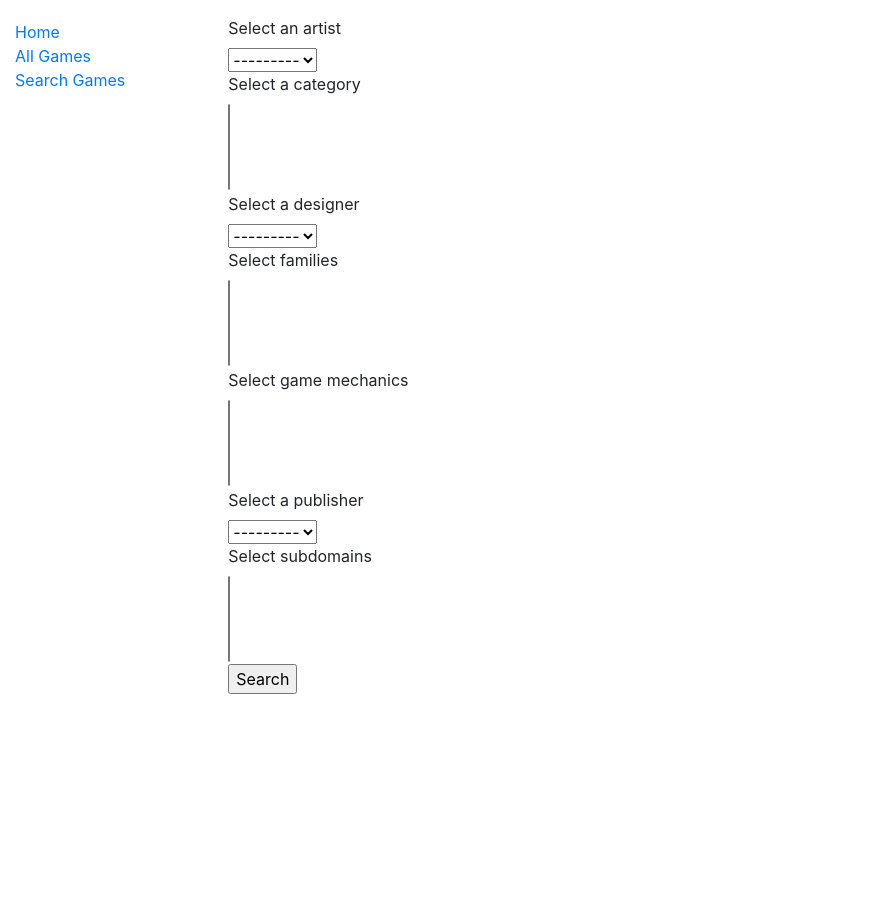
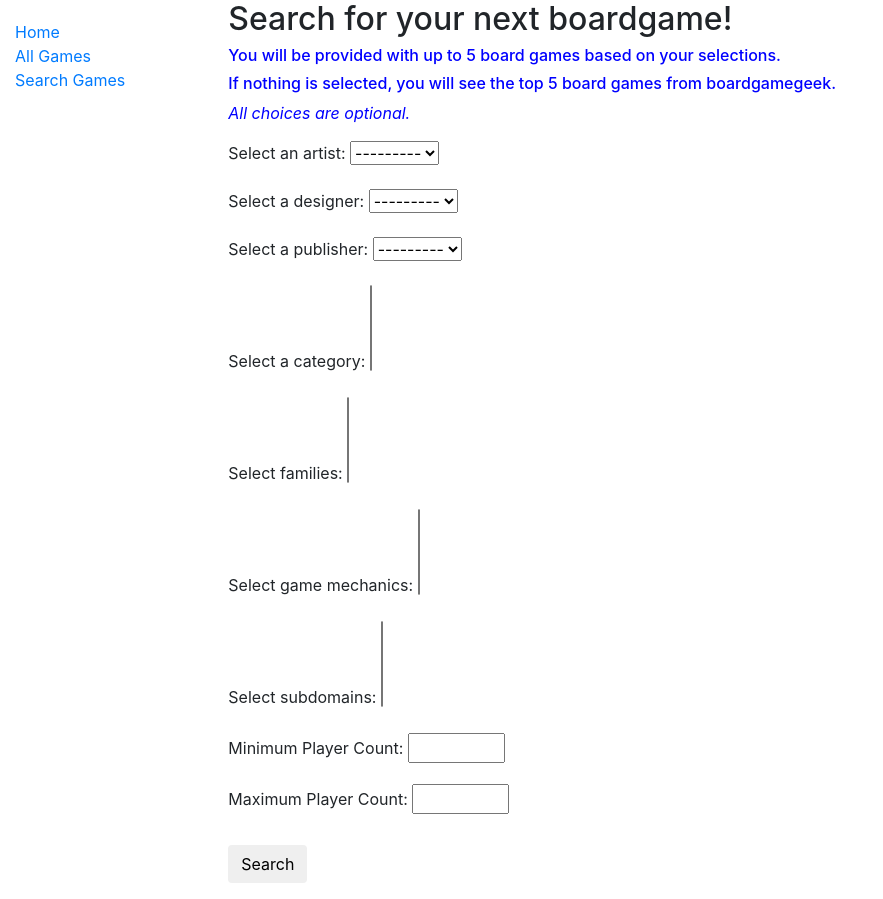
Before and after one commit to nicksunday/gamefinder, a Django app: page /selector/search/ in a window 1280 px wide. Shown: the whole page, without its empty margins (0-883 px from the left). Before the commit the page ends 694 px from the top, so only its background shows below. Run offline with Django 3.2, Linux system fonts and the light colour scheme; data that the repository does not hold is empty; some libraries are stand-ins or nearby versions.

Commit message:
Implement search form

```diff
--- a/selector/forms.py
+++ b/selector/forms.py
@@ -1,19 +1,24 @@
 from django import forms
-#from .models import Categories
 from .models import *
+from crispy_forms.helper import FormHelper
+from crispy_forms.layout import Layout, Div, Submit, HTML, Button, Row, Column, Field
 
 class GameSelectionForm(forms.Form):
     all_artists = Artists.objects.all()
     artists = forms.ModelChoiceField(label='Select an artist', required=False,
             queryset=all_artists)
 
+    all_designers = Designers.objects.all()
+    designers = forms.ModelChoiceField(label='Select a designer', required=False,
+            queryset=all_designers)
+
+    all_publishers = Publishers.objects.all()
+    publishers = forms.ModelChoiceField(label='Select a publisher', required=False,
+            queryset=all_publishers)
+
     all_categories = Categories.objects.all()
     categories = forms.ModelMultipleChoiceField(label='Select a category', required=False,
             queryset=all_categories)
-
-    all_designers = Designers.objects.all()
-    designers = forms.ModelChoiceField(label='Select a designer', required=False,
-            queryset=all_designers)
 
     all_families = Families.objects.exclude(family__icontains='admin:')
     families = forms.ModelMultipleChoiceField(label='Select families', required=False,
@@ -23,10 +28,42 @@ class GameSelectionForm(forms.Form):
     mechanics = forms.ModelMultipleChoiceField(label='Select game mechanics', required=False,
             queryset=all_mechanics)
 
-    all_publishers = Mechanics.objects.all()
-    publishers = forms.ModelChoiceField(label='Select a publisher', required=False,
-            queryset=all_publishers)
-
     all_subdomains = Subdomains.objects.all()
     subdomains = forms.ModelMultipleChoiceField(label='Select subdomains', required=False,
             queryset=all_subdomains)
+
+    minplayers = forms.IntegerField(label='Minimum Player Count', required=False, min_value=1, max_value=100)
+
+    maxplayers = forms.IntegerField(label='Maximum Player Count', required=False, min_value=1, max_value=100)
+
+#    def __init__(self, *args, **kwargs):
+#        super().__init__(*args, **kwargs)
+#        self.helper = FormHelper()
+#        self.helper.form_class = 'form-horizontal'
+#        self.helper.label_class = 'col-lg-2'
+#        self.helper.field_class = 'col-lg-8'
+#        self.helper.layout = Layout(
+#                Column('artists', css_class='form-group'),
+#                'designers',
+#                'publishers',
+#                'categories',
+#                'families',
+#                'mechanics',
+#                'subdomains'
+                #Column('artists', css_class='form-group col-md-10 mb-0'),
+                #Row(
+                #    Column('designers', css_class='form-group col-md-6 mb-0'),
+                #    Column('publishers', css_class='form-group col-md-4 mb-0'),
+                #    css_class='form-row'
+                #),
+                #Row(
+                #    Column('categories', css_class='form-group col-md-4 mb-0'),
+                #    Column('mechanics', css_class='form-group col-md-6 mb-0'),
+                #    css_class='form-row'
+                #),
+                #Row(
+                #    Column('families', css_class='form-group col-md-8 mb-0'),
+                #    Column('subdomains', css_class='form-group col-md-2 mb-0'),
+                #    css_class='form_row'
+                #)
+#        )
--- a/selector/static/css/styles.css
+++ b/selector/static/css/styles.css
@@ -3,3 +3,7 @@
     padding: 0;
     list-style: none;
 }
+
+.btn-space {
+	margin-top: 10px;
+}
--- a/selector/templates/base.html
+++ b/selector/templates/base.html
@@ -21,7 +21,7 @@
         </ul>
      {% endblock %}
       </div>
-      <div class="col-sm-10 ">{% block content %}{% endblock %}</div>
+      <div class="col-md-6">{% block content %}{% endblock %}</div>
     </div>
   </div>
   {% block pagination %}
--- a/selector/templates/game_search.html
+++ b/selector/templates/game_search.html
@@ -1,14 +1,17 @@
 {% extends "base.html" %}
-
-{% load crispy_forms_tags %}
 
 {% block content %}
 
+  <h2>Search for your next boardgame!</h2>
+  <h6 style="color: blue">You will be provided with up to 5 board games based on your selections.</h6>
+  <h6 style="color: blue">If nothing is selected, you will see the top 5 board games from boardgamegeek.</h6>
+  <h8 style="color: blue"><i>All choices are optional.</i></h8>
   <p></p>
-  <form action="/selector/search/" method="POST">
+  <form action="{% url 'search' %}" method="POST">
 	  {% csrf_token %}
-	  {{ form|crispy }}
-	  <input type="submit" value="Search">
+	  {{ form.as_p }}
+	  <p><input class="btn btn-space" type="submit" value="Search"></p>
   </form>
 
+
 {% endblock %}
--- a/selector/templates/index.html
+++ b/selector/templates/index.html
@@ -4,4 +4,5 @@
   <h1>Board Game Selector Home</h1>
   <p>Welcome to Board Game Selector, a website developed by <em>Nick Sunday</em>!</p>
   <h3>This Board Game Collection Has {{ num_games }} Games</h3>
+  <button onclick=location.href="{% url 'search' %}">Start Finding New Games</button>
 {% endblock %}
--- a/selector/urls.py
+++ b/selector/urls.py
@@ -5,6 +5,6 @@ urlpatterns = [
     path('', views.index, name='index'),
     path('games/', views.GamesListView.as_view(), name='games'),
     path('search/', views.game_search_view, name='search'),
-    #path('selection/', views.game_selection_view, name='game-selection'),
+    path('selection/', views.game_selection_view, name='game_selection_view'),
     re_path(r'^game/(?P<pk>\d+)$', views.GamesDetailView.as_view(), name='games-detail'),
 ]
--- a/selector/views.py
+++ b/selector/views.py
@@ -1,5 +1,5 @@
-from django.shortcuts import render, redirect
-#from django.http import HttpResponseRedirect
+from django.db.models import Q
+from django.shortcuts import render, redirect, reverse
 from django.views import generic
 from .models import Artists, Categories, Designers, Families, GameArtists, GameCategories, GameDesigners, GameFamilies, GameMechanics, GamePublishers, GameSubdomains, Games, Mechanics, Publishers, Subdomains
 from .forms import GameSelectionForm
@@ -27,11 +27,54 @@ def game_search_view(request):
     if request.method == 'POST':
         form = GameSelectionForm(request.POST)
         if form.is_valid():
+            artist = form.cleaned_data['artists']
+            designer = form.cleaned_data['designers']
+            publisher = form.cleaned_data['publishers']
             categories = form.cleaned_data['categories']
-            print(f'{len(categories)} categories')
-            for i in categories: print(f'{i.category}')
-            return redirect('/selector/search/', categories)
+            families = form.cleaned_data['families']
+            mechanics = form.cleaned_data['mechanics']
+            subdomains = form.cleaned_data['subdomains']
+            min_player_count = form.cleaned_data['minplayers']
+            max_player_count = form.cleaned_data['maxplayers']
+
+            games = Games.objects.all()
+            if artist:
+                games = games.filter(artists__name=artist.name)
+            if designer:
+                games = games.filter(designers__designer=designer.designer)
+            if publisher:
+                games = games.filter(publishers__publisher=publisher.publisher)
+            if categories:
+                games = games.filter(categories__in=categories)
+            if families:
+                games = games.filter(families__in=families)
+            if mechanics:
+                games = games.filter(mechanics__in=mechanics)
+            if subdomains:
+                games = games.filter(subdomains__in=subdomains)
+
+            if min_player_count and max_player_count:
+                if max_player_count < min_player_count:
+                    ValidationError(_('Min Players is more than Max Players'))
+                else:
+                    games = games.filter(Q(minplayers=min_player_count) & Q(maxplayers=max_player_count))
+            elif min_player_count:
+                games = games.filter(minplayers=min_player_count)
+            elif max_player_count:
+                games = games.filter(maxplayers=max_player_count)
+
+
+            request.session['__selection_data'] = list(games.order_by('game_id').values()[:5])
+
+            # print(f'{len(categories)} categories')
+            # for i in categories: print(f'{i.category}')
+            # request.session['__selection_data'] = list(categories.values())
+
+            return redirect('game_selection_view')
     else:
         form = GameSelectionForm()
 
     return render(request, 'game_search.html', {'form': form})
+
+def game_selection_view(request):
+    return render(request, 'game_selection.html', {'games': request.session['__selection_data']})
```
Also changed, not shown: selector/templates/game_selection.html (+19 -2 lines), selector/templates/selector/games_detail.html (+7 -2 lines), 1 other file.
